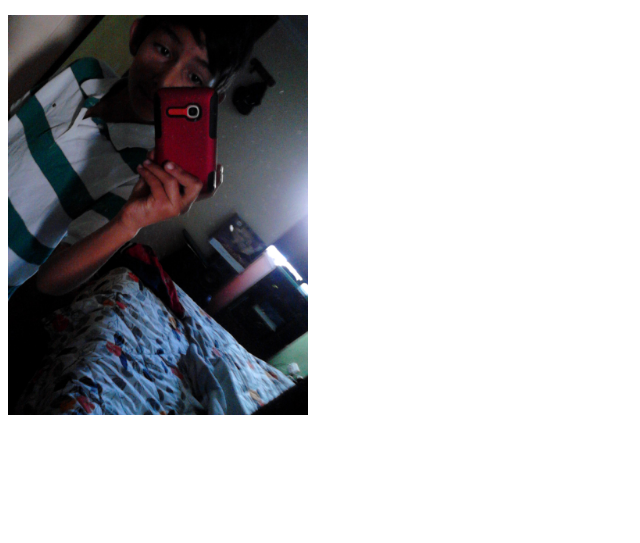
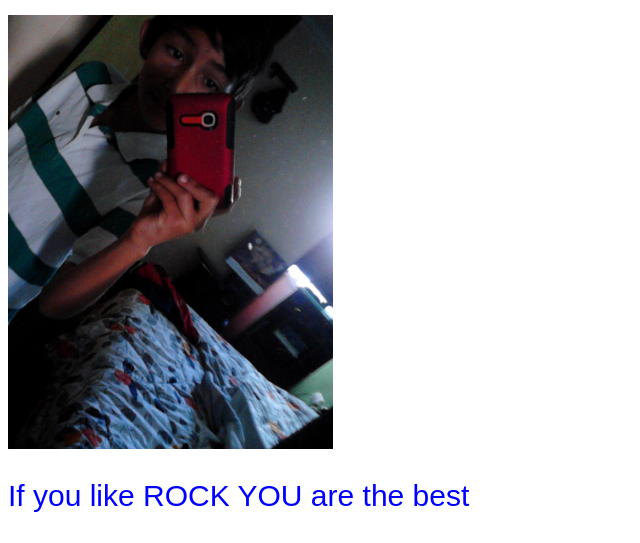
Before and after one commit to jguiza/jguiza.github.io, a plain HTML site: page index.html in a window 1280 px wide. Shown: the part 681-1224 px from the top of the page, without its empty margins (0-640 px from the left). Before the commit the page ends 1126 px from the top, so only its background shows below. Drawn offline with Linux system fonts and the light colour scheme.

Commit message:
NADA IMPORTANTE

```diff
--- a/estilo.css
+++ b/estilo.css
@@ -1,6 +1,6 @@
 body{
 	font: 30px 'arial';
-	color: darkblue;
+	color: blue;
 }
 h1{
 	font: 70px 'Comic Sans MS';
@@ -10,5 +10,5 @@ span{
 	color: red;
 }
 .foto{
-	width: 300px;
+	width: 325px;
 }
--- a/index.html
+++ b/index.html
@@ -26,5 +26,8 @@
 			If you don't have a photo of me take this
 		<p/>
 		<img class="foto" src="img_0069.jpg"/>
+		<p>
+			If you like ROCK YOU are the best
+		</p>
 		</body>
 </html>
```
